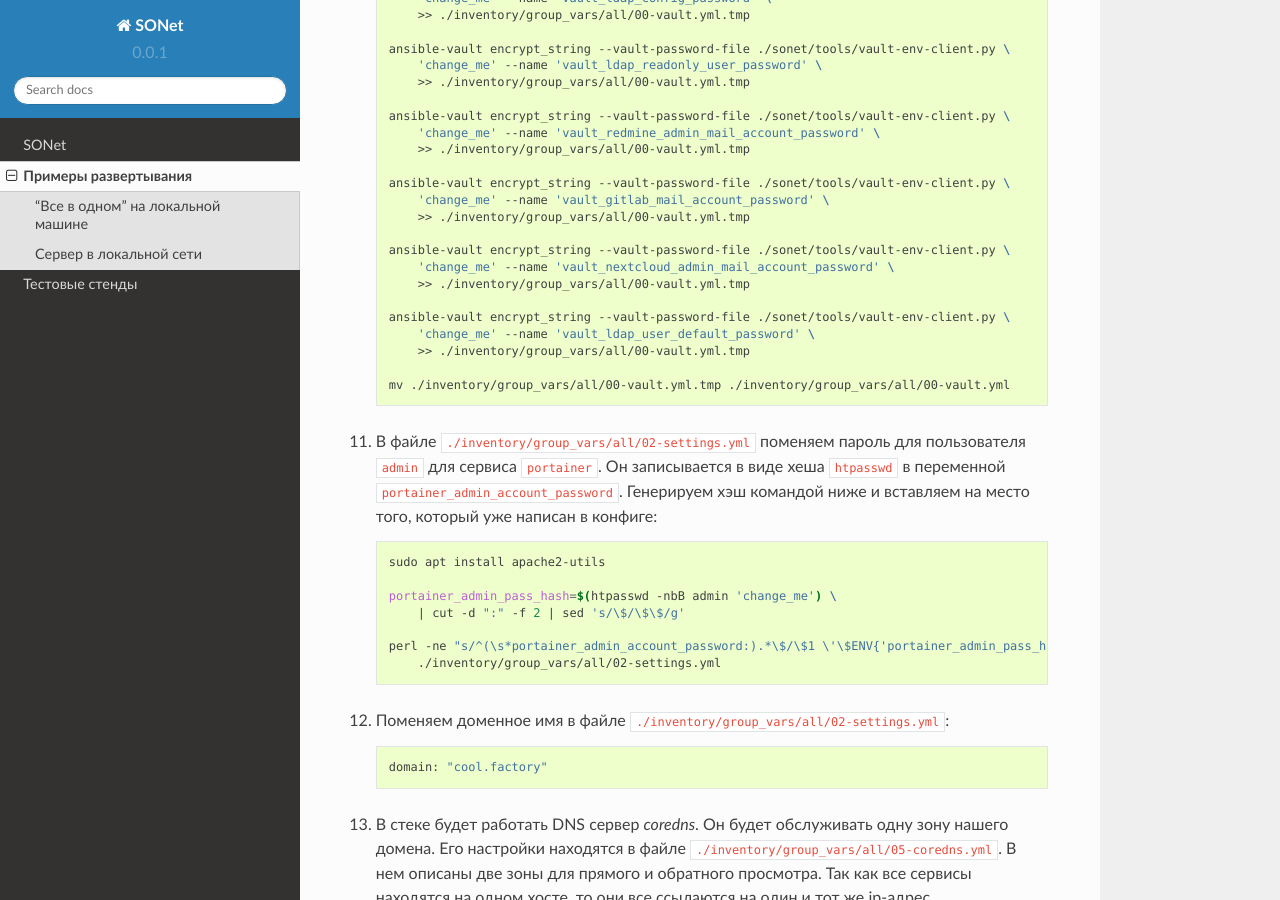
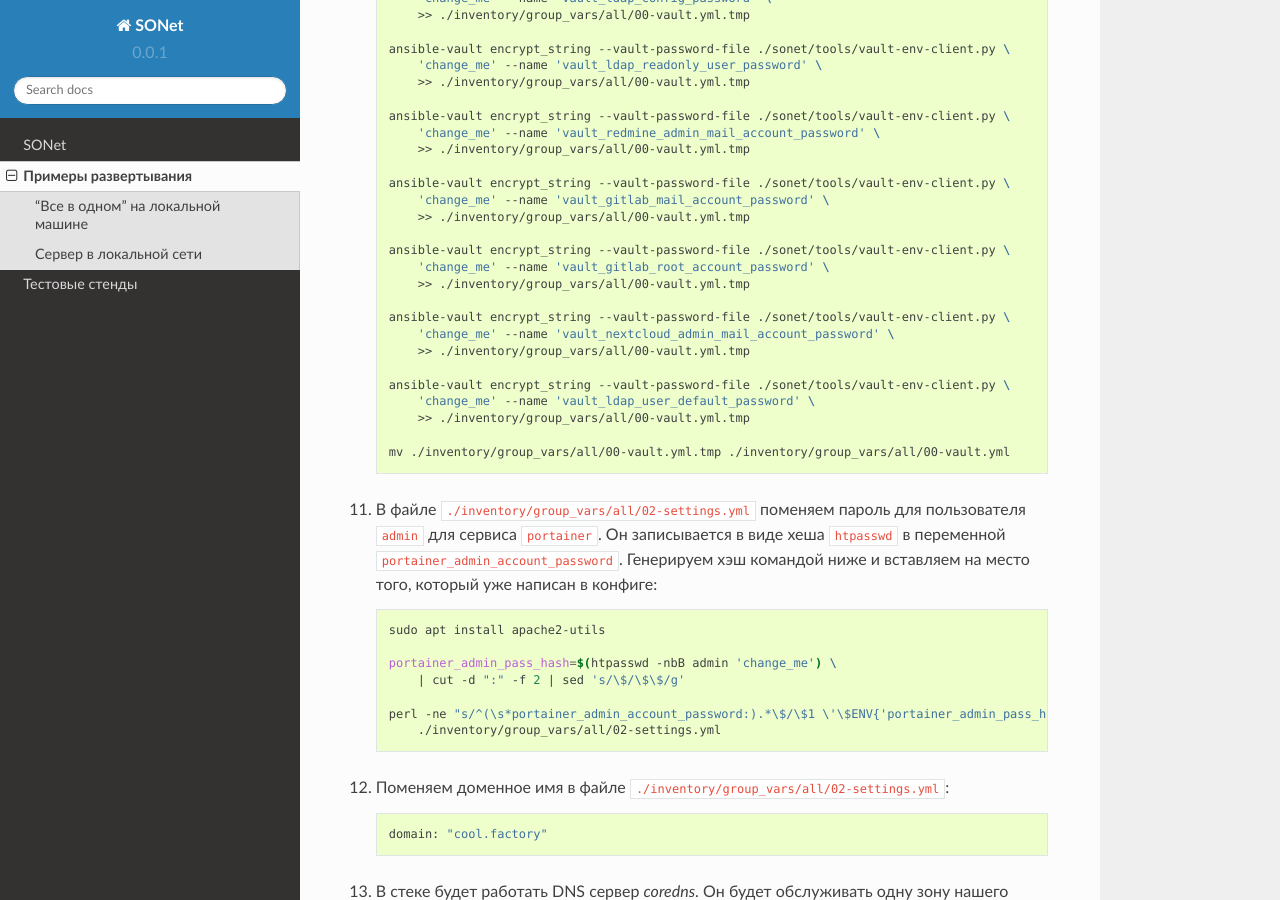
Before and after one commit to userusr/sonet, a Sphinx documentation site: the page built from docs/examples.rst, in a window 1280 px wide and 900 px high, scrolled down 4516 px. Built offline with Sphinx 7.4.7 and the Read the Docs theme 2.0.0, drawn with Linux system fonts in a browser that asks for light colours.

Commit message:
Add Gitlab root password variable

```diff
--- a/docs/examples.rst
+++ b/docs/examples.rst
@@ -317,6 +317,10 @@ Cервер в локальной сети
             >> ./inventory/group_vars/all/00-vault.yml.tmp
 
         ansible-vault encrypt_string --vault-password-file ./sonet/tools/vault-env-client.py \
+            'change_me' --name 'vault_gitlab_root_account_password' \
+            >> ./inventory/group_vars/all/00-vault.yml.tmp
+
+        ansible-vault encrypt_string --vault-password-file ./sonet/tools/vault-env-client.py \
             'change_me' --name 'vault_nextcloud_admin_mail_account_password' \
             >> ./inventory/group_vars/all/00-vault.yml.tmp
 
```
